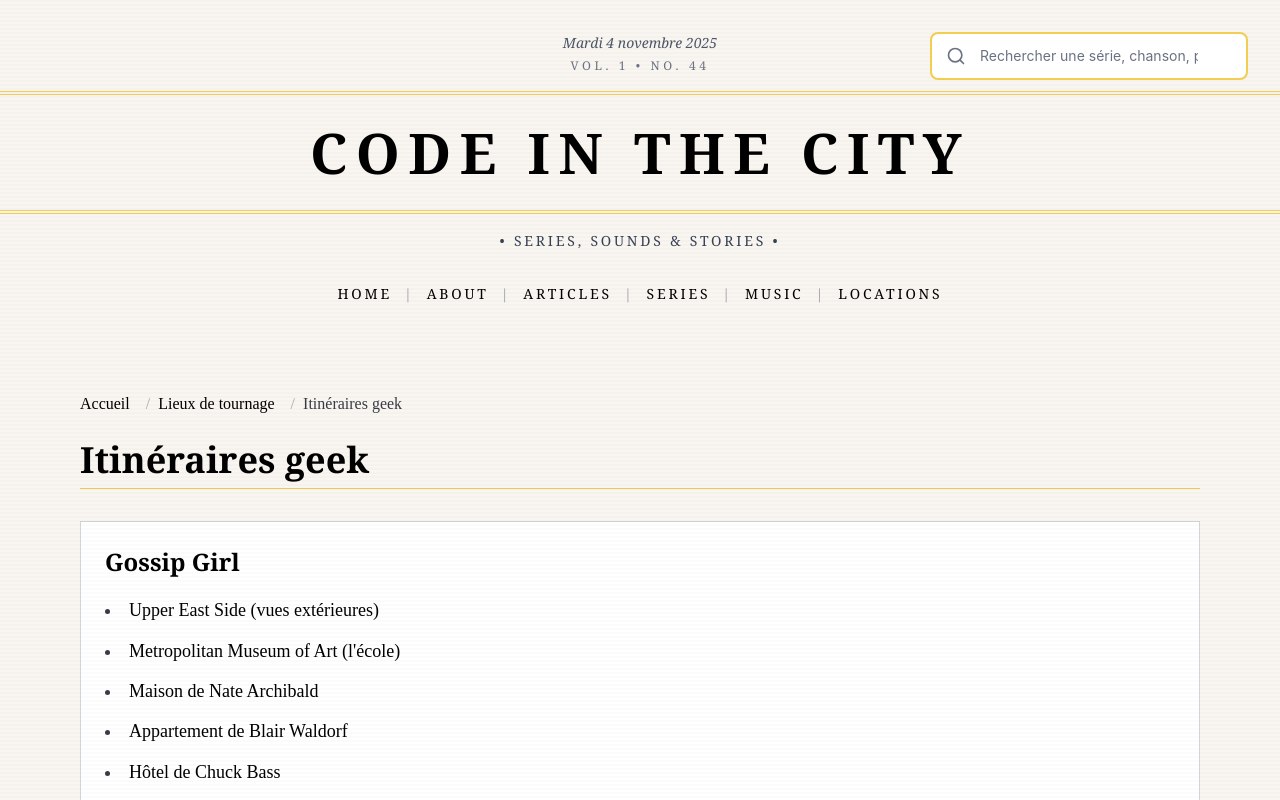
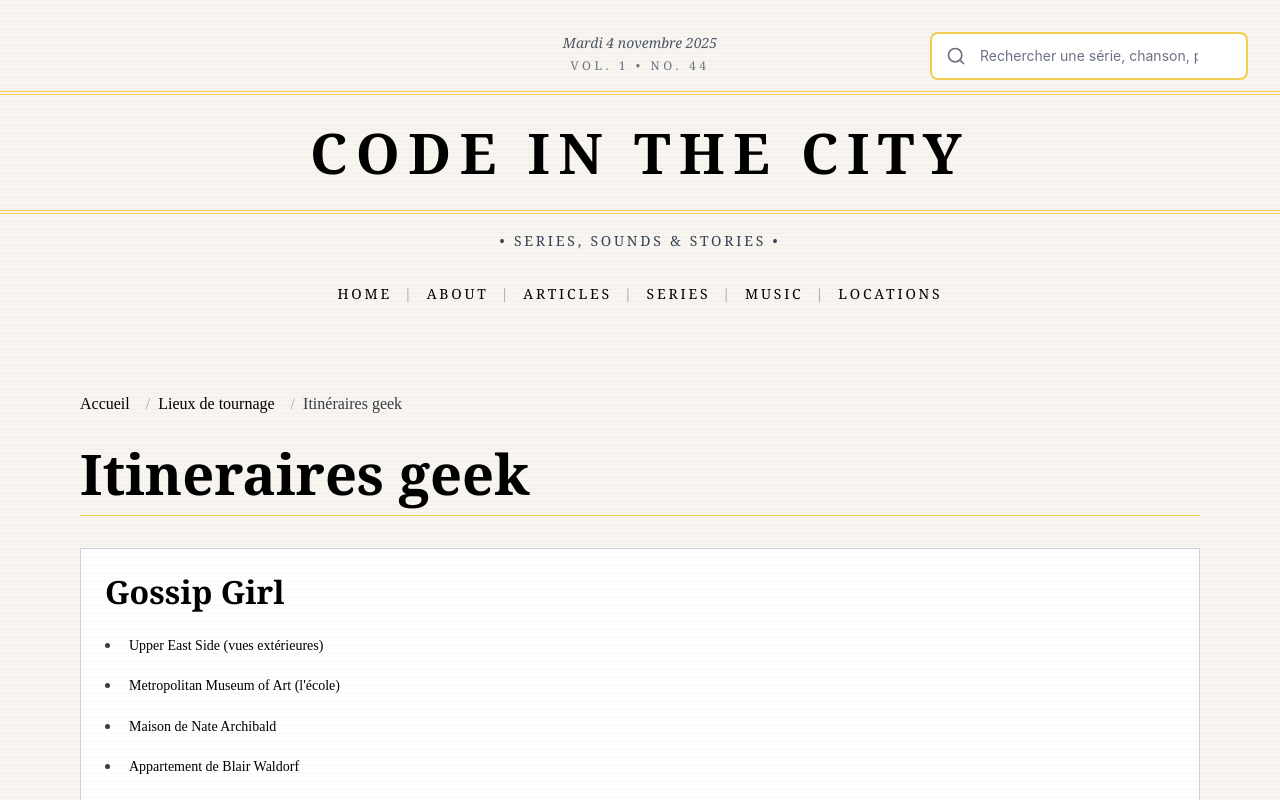
Before and after one commit to GaelleB/code-in-the-city, a Next.js app: page /locations/itineraires-geek in a window 1280 px wide. Shown: the top 800 px of the page. Built offline with nearby package versions, Linux system fonts and the light colour scheme.

Commit message:
Aligne les itinéraires geek sur la charte

```diff
--- a/app/locations/itineraires-geek/page.tsx
+++ b/app/locations/itineraires-geek/page.tsx
@@ -1,38 +1,39 @@
 "use client";
 
 import Link from "next/link";
-import { itineraires, Spot } from "@/data/itineraires";
-import { series } from "@/data/series";
 import Card from "@/components/Card";
 import Breadcrumb from "@/components/Breadcrumb";
+import { itineraires, type Spot } from "@/data/itineraires";
+import { series } from "@/data/series";
 
 export default function ItinerairesGeekPage() {
     return (
         <main className="max-w-6xl mx-auto px-4 py-12">
             <Breadcrumb />
 
-            <h1 className="text-4xl font-serif font-bold mb-8 border-b border-[var(--color-secondary)] pb-2">
-                Itinéraires geek
+            <h1 className="typo-h1 font-serif font-bold mb-8 border-b border-[var(--color-secondary)] pb-2">
+                Itineraires geek
             </h1>
 
             <div className="space-y-8">
-                {itineraires.map((it) => {
-                    const serieInfo = series.find((s) => s.id === it.serieId);
+                {itineraires.map((itineraire) => {
+                    const serieInfo = series.find((serie) => serie.id === itineraire.serieId);
                     if (!serieInfo) return null;
+
                     return (
-                        <Card key={it.serieId} className="p-6">
-                            <h2 className="text-2xl font-serif font-semibold mb-4">
+                        <Card key={itineraire.serieId} className="p-6">
+                            <h2 className="typo-h2 font-serif font-semibold mb-4">
                                 {serieInfo.title}
                             </h2>
-                            <ul className="list-disc list-inside space-y-2 text-[var(--color-dark)]">
-                                {it.spots.map((spot: Spot) => (
+                            <ul className="list-disc list-inside space-y-2 typo-body text-[var(--color-dark)]">
+                                {itineraire.spots.map((spot: Spot) => (
                                     <li key={spot.id}>
                                         <Link
                                             href={spot.mapUrl}
                                             target="_blank"
                                             rel="noopener noreferrer"
-                                            className="text-[var(--color-primary)] hover:underline"
-                                            >
+                                            className="typo-small text-[var(--color-primary)] hover:underline"
+                                        >
                                             {spot.nom}
                                         </Link>
                                     </li>
```
